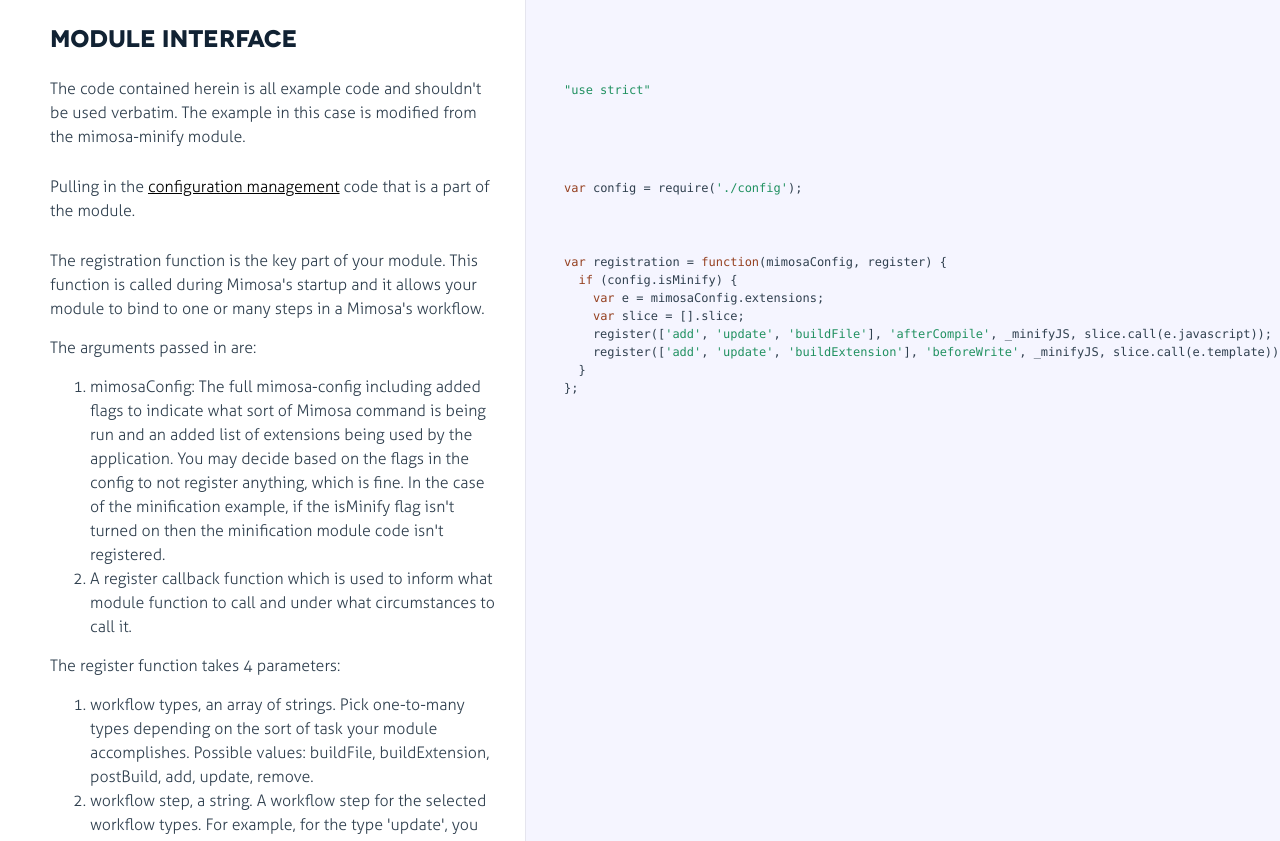
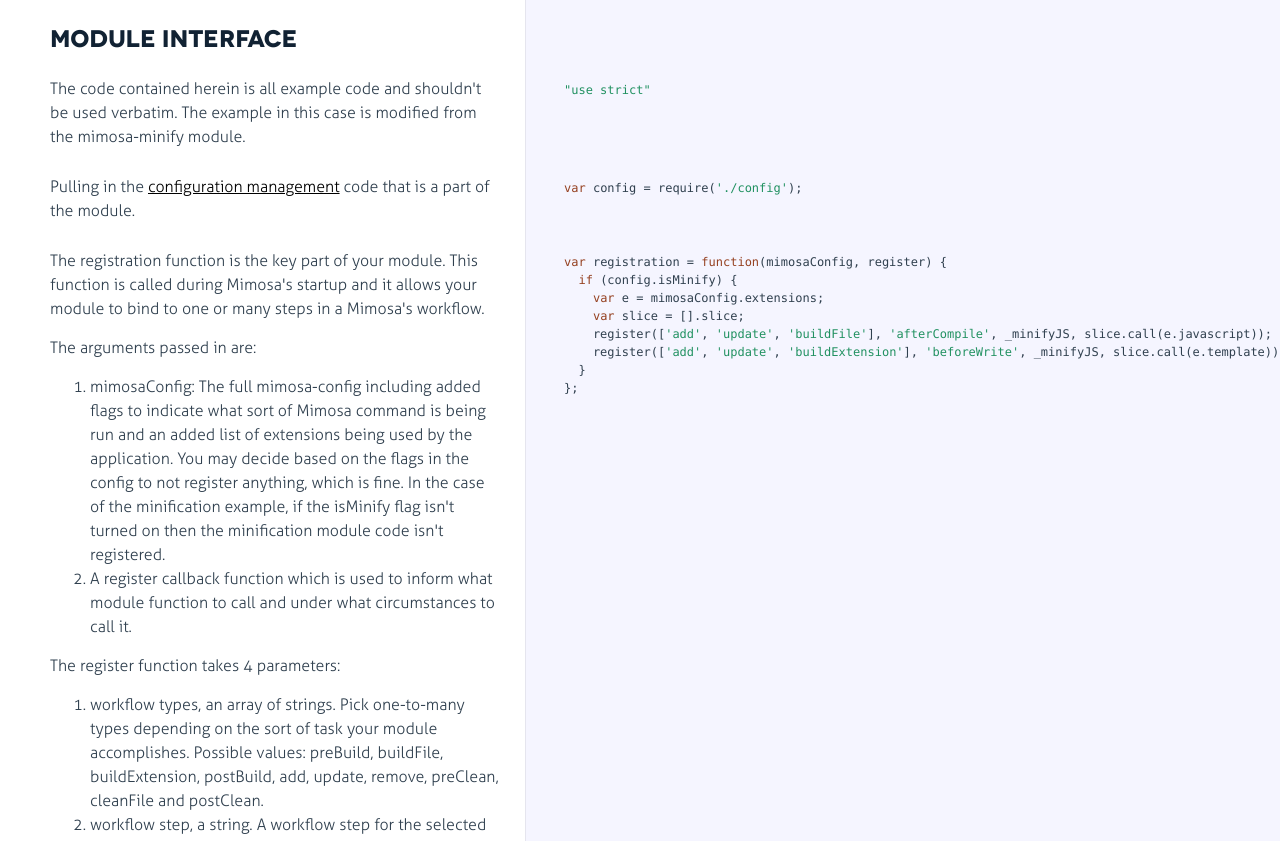
Before and after one commit to dbashford/MimosaModuleJavaScriptSkeleton, a website: page docs/index.html in a window 1280 px wide. Shown: the part 111-952 px from the top of the page. Drawn offline with Linux system fonts and the light colour scheme.

Commit message:
doc updateS

```diff
--- a/docs/index.html
+++ b/docs/index.html
@@ -109,8 +109,8 @@ and under what circumstances to call it.</li>
 <p>The register function takes 4 parameters:</p>
 <ol>
 <li>workflow types, an array of strings. Pick one-to-many types depending on the
-sort of task your module accomplishes. Possible values: buildFile, buildExtension,
-postBuild, add, update, remove.</li>
+sort of task your module accomplishes. Possible values: preBuild, buildFile,
+buildExtension, postBuild, add, update, remove, preClean, cleanFile and postClean.</li>
 <li>workflow step, a string. A workflow step for the selected workflow types.  For
 example, for the type &#39;update&#39;, you might choose to have your module code executed
 &#39;afterCompile&#39;, which makes sense for this example.  To help you figure out which
```
